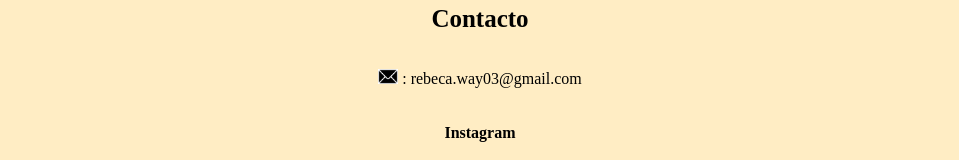
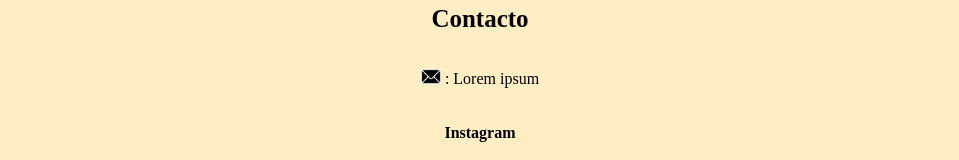
Before and after one commit to JavierPelegrin/WebSite-Prometeo, a plain HTML site: page Contacto.html in a window 1280 px wide. Shown: the part 286-446 px from the top of the page, without its empty margins (160-1119 px from the left). Drawn offline with Linux system fonts and the light colour scheme.

Commit message:
quito email

```diff
--- a/Contacto.html
+++ b/Contacto.html
@@ -42,7 +42,7 @@
                             <img src="./img/logoMail.png">
                             <ul>
                                 <li>
-                                    : rebeca.way03@gmail.com
+                                    : Lorem ipsum
                                 </li>
                             </ul>
                         </nav>
```
